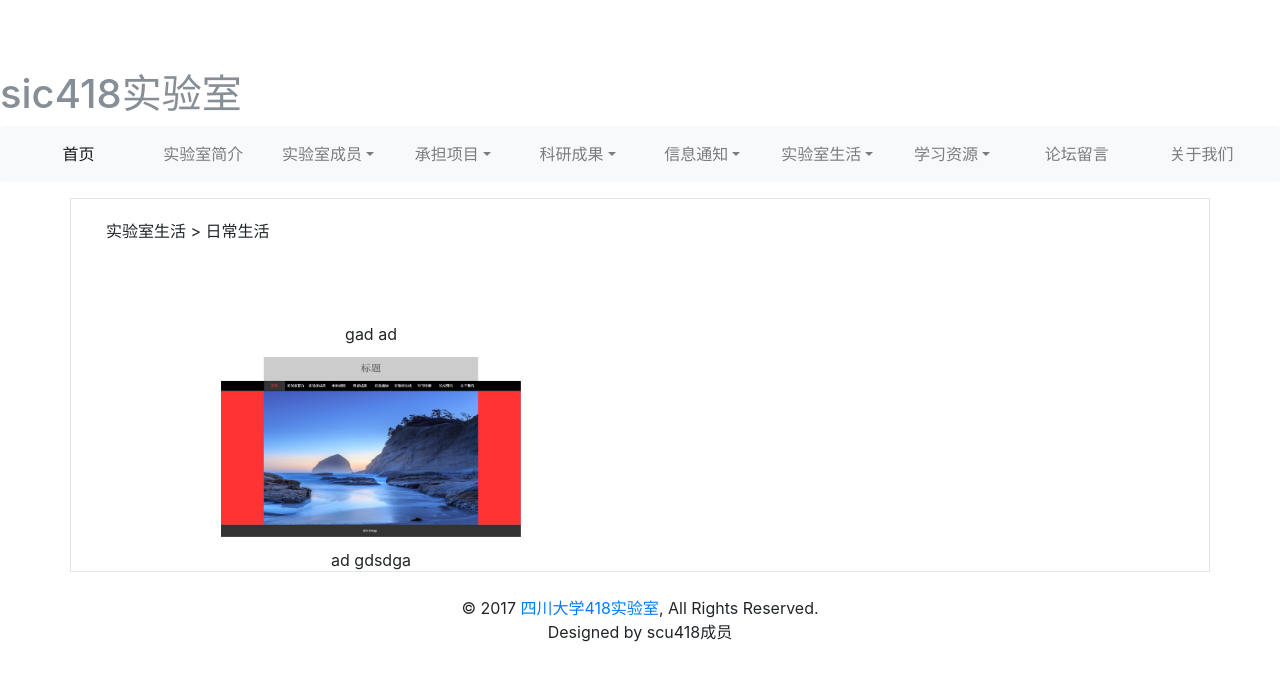
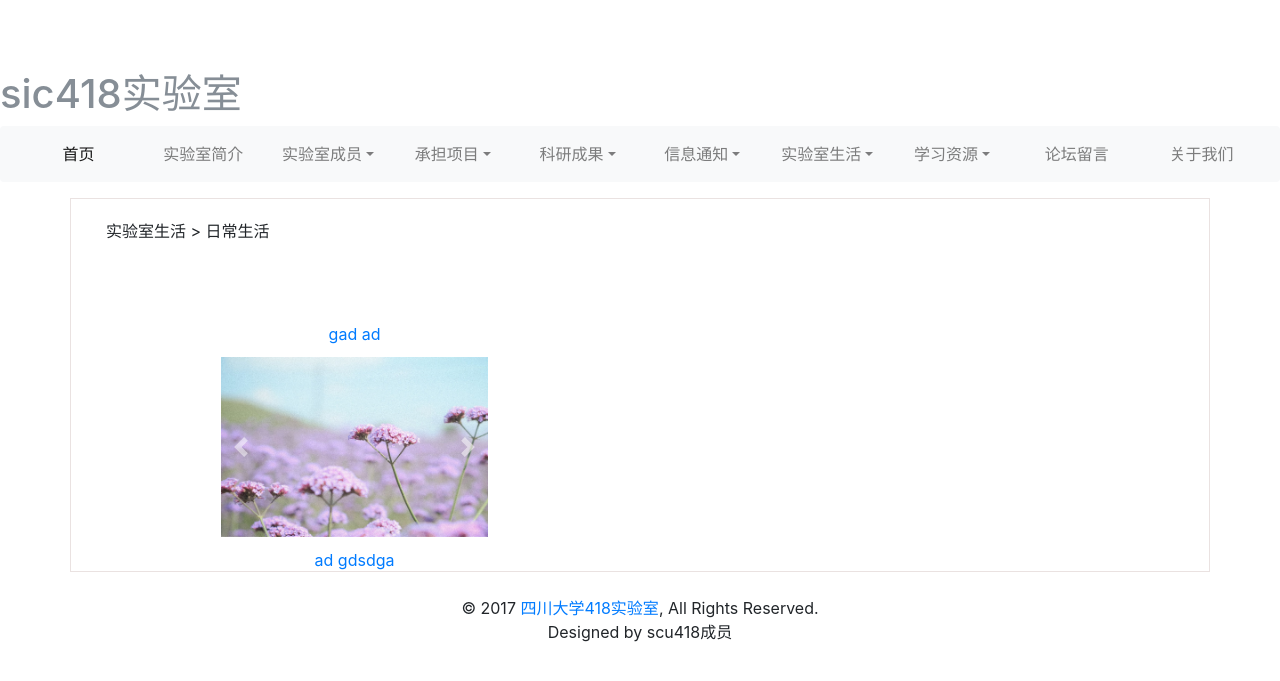
Before and after one commit to Phoeby2618/scu418web, a Django app: a page that uses templates/laboratory_life/lifeOday.html in a window 1280 px wide. Shown: the top 681 px of the page. Run offline with Django 3.2, Linux system fonts and the light colour scheme; data comes from the database, SQL or seed files in the repository; some libraries are stand-ins or nearby versions.

Commit message:
Update lifeOday.html
生活活动页面修改

```diff
--- a/templates/laboratory_life/lifeOday.html
+++ b/templates/laboratory_life/lifeOday.html
@@ -1,6 +1,9 @@
+
 {% extends 'base2.html' %}
 {% block title %}欢迎来到418lab{% endblock %}
 {% block content %}
+    {% load staticfiles %}
+
 <style rel="stylesheet">
     img{
         width:300px ;
@@ -17,27 +20,47 @@
 
             {% for act in Activity    %}
 
-
                 <div style="width: 45%;height: 300px;padding: 50px 100px;float: left">
                     <TABLE>
                         <tbody style="text-align: center">
-                                <tr><td>{{ act.name }}</td></tr>
-                                {% for pic in Picture %}
+                        <tr><td><a href=" {%  url 'lab:lifeContent' act.id %} " >{{ act.name }}</a></td></tr>
+                                         <tr><td style="padding: 10px 0;">
 
-                                    {% if pic.activity.name == act.name %}
-                                         <tr><td style="padding: 10px 0;"> <img class="img-rounded" src="/static/{{ pic.photo }}" /></td></tr>
+                                        <div id="carouselExampleIndicators" class="carousel slide" data-ride="carousel">
 
-                                    {% endif %}
+                                              <div class="carousel-inner">
+                                                      <div class="carousel-item active">
+                                                            <a href=" {%  url 'lab:lifeContent' act.id %} " >
+                                                                <img class="d-block w-100"   src="{%  static "images/carouse_1.jpg" %}" ></a>
+                                                      </div>
+                                                      {% for pic in Picture %}
+                                                          {% if pic.activity.name == act.name %}
+                                                          <div class="carousel-item ">
+                                                              <a href=" {%  url 'lab:lifeContent' act.id %} " >
+                                                                  <img class="d-block w-100 "   src="/static/{{ pic.photo }}" ></a>
+                                                          </div>
 
-                                 {% endfor %}
-                                <tr><td> {{ act.desc}}</td></tr>
+                                                          <a class="carousel-control-prev" href="#carouselExampleIndicators" role="button" data-slide="prev">
+                                                            <span class="carousel-control-prev-icon" aria-hidden="true"></span>
+                                                            <span class="sr-only">Previous</span>
+                                                          </a>
+                                                          <a class="carousel-control-next" href="#carouselExampleIndicators" role="button" data-slide="next">
+                                                            <span class="carousel-control-next-icon" aria-hidden="true"></span>
+                                                            <span class="sr-only">Next</span>
+                                                          </a>
+                                                       {% endif %}
+                                                  {% endfor %}
+                                            </div >
+                                        </div>
+                                         </td></tr>
 
+                                <tr><td> <a href=" {%  url 'lab:lifeContent' act.id %} " >{{ act.desc}}</a></td></tr>
                         </tbody>
                     </TABLE>
                 </div>
+              {% endfor%}
+        </div>
 
-            {% endfor%}
-        </div>
 
     </div>
 
```
